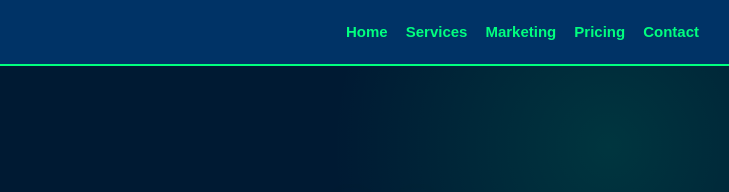
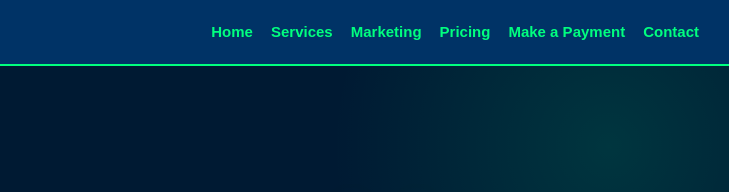
Before and after one commit to Bowser73/nocapsai-site, a plain HTML site: page services/index.html in a window 1280 px wide. Shown: the top 192 px of the page, 551-1280 px from the left. Drawn offline with Linux system fonts and the light colour scheme.

Commit message:
Link service navigation to flexible client payment option

```diff
--- a/services/index.html
+++ b/services/index.html
@@ -127,6 +127,7 @@
     <a href="/services/">Services</a>
     <a href="/marketing/">Marketing</a>
     <a href="/#pricing">Pricing</a>
+    <a href="/#payment">Make a Payment</a>
     <a href="/#contact">Contact</a>
   </nav>
 </header>
```
